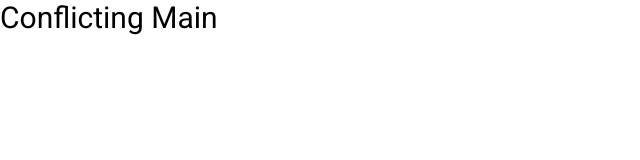
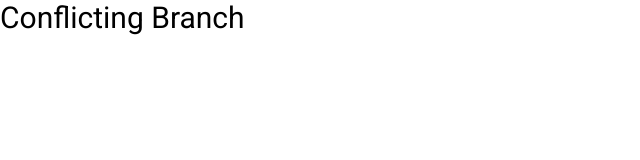
Before and after one commit to RafaelSchuster/Git-Branching, a React (Create React App) app: page / in a window 1280 px wide. Shown: the top 160 px of the page, without its empty margins (0-640 px from the left). Built offline with nearby package versions, Linux system fonts and the light colour scheme.

Commit message:
branch-conflict

```diff
--- a/src/App.jsx
+++ b/src/App.jsx
@@ -4,7 +4,7 @@ import './App.css';
 function App() {
   return (
     <div>
-      Conflicting Main
+      Conflicting Branch
     </div>
   );
 }
```
